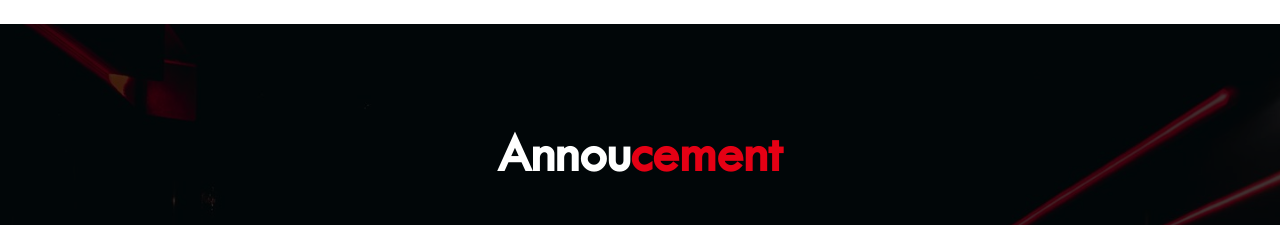
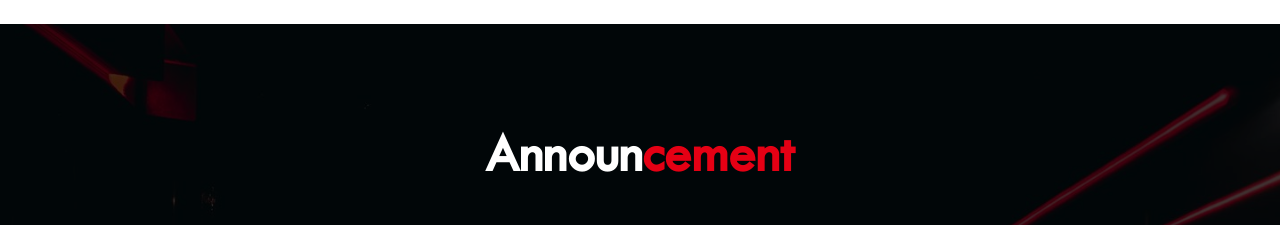
Before and after one commit to damenjoSitepu/mengkadjilanding.github.io, a plain HTML site: page digitalprogram.html in a window 1280 px wide. Shown: the part 1140-1365 px from the top of the page. Drawn offline with nearby package versions, Linux system fonts and the light colour scheme.

Commit message:
Memperbaiki penulisan announcement

```diff
--- a/digitalprogram.html
+++ b/digitalprogram.html
@@ -117,7 +117,7 @@
         <!-- Annoucement -->
         <div class="m-annoucement">
             <div class="m-annoucement-body">
-                <h1><span>Annou</span><span>cement</span></h1>
+                <h1><span>Announ</span><span>cement</span></h1>
 
                 <div class="m-annoucement-grid">
                     <div class="left-side left-sides">
```
